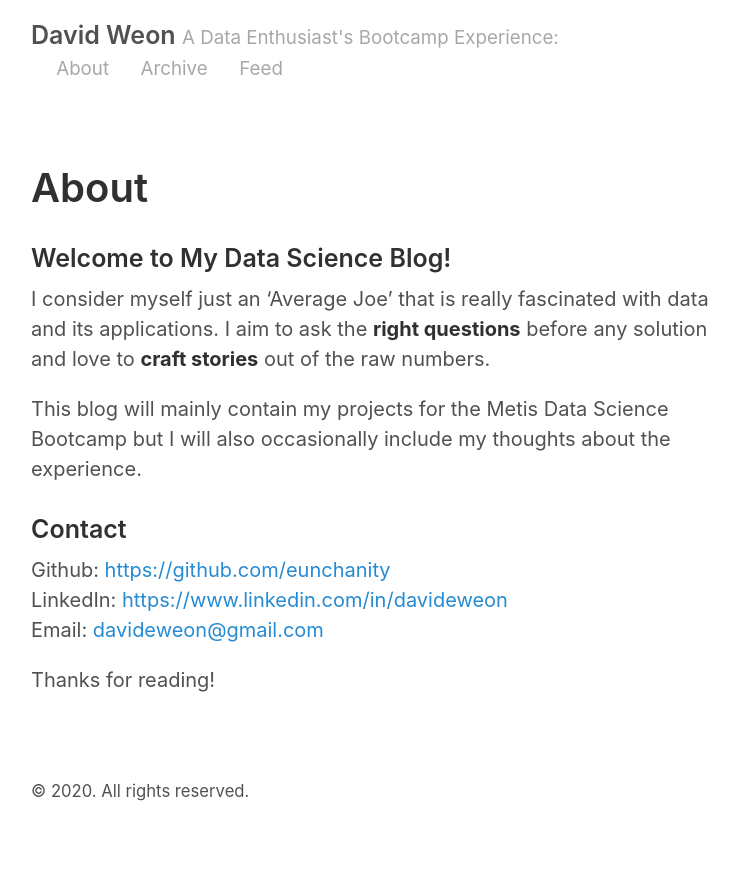
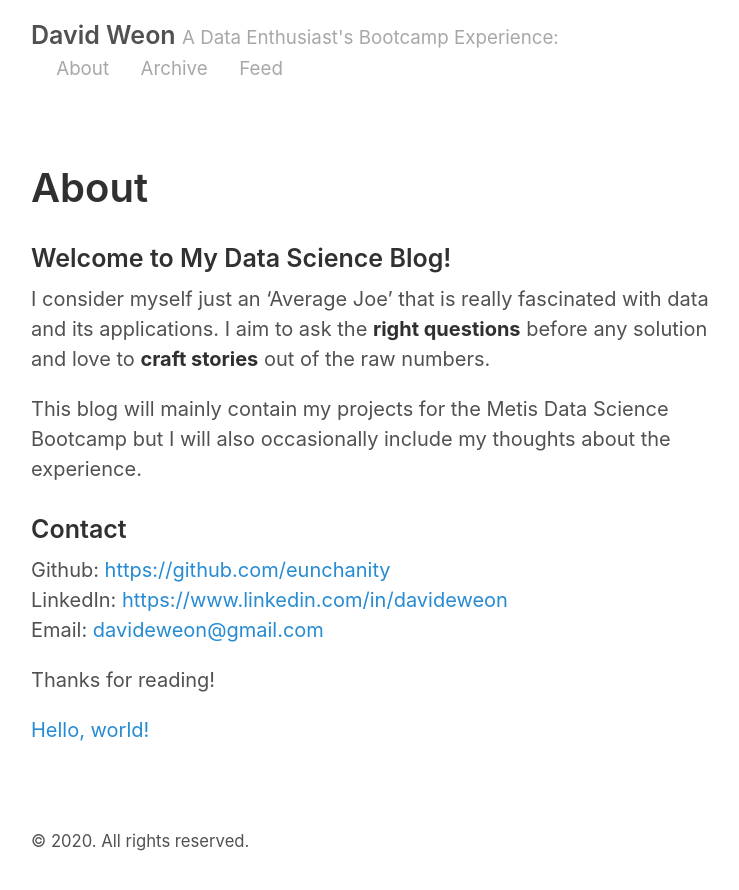
Before and after one commit to eunchanity/eunchanity.github.io, a Jekyll site: the page built from about.md, in a window 1280 px wide. Shown: the top 890 px of the page, without its empty margins (259-998 px from the left). Built offline with Jekyll 4.4.1, drawn with Linux system fonts in a browser that asks for light colours.

Commit message:
new tab links

```diff
--- a/about.md
+++ b/about.md
@@ -10,8 +10,10 @@
 This blog will mainly contain my projects for the Metis Data Science Bootcamp but I will also occasionally include my thoughts about the experience.
 
 ### Contact
-Github:			[https://github.com/eunchanity](https://github.com/eunchanity){:target="_blank"} <br/>
-LinkedIn:       [https://www.linkedin.com/in/davideweon](https://www.linkedin.com/in/davideweon){:target="_blank"} <br/>
+Github:			[https://github.com/eunchanity](https://github.com/eunchanity)<br/>
+LinkedIn:       [https://www.linkedin.com/in/davideweon](https://www.linkedin.com/in/davideweon)<br/>
 Email:			[davideweon@gmail.com](<mailto:davideweon@gmail.com>)
 
 Thanks for reading!
+
+<a href="http://example.com/" target="_blank">Hello, world!</a>
```
